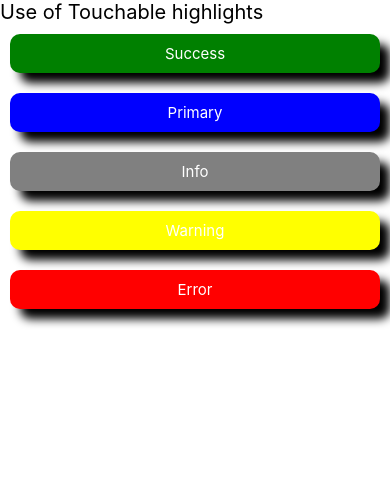
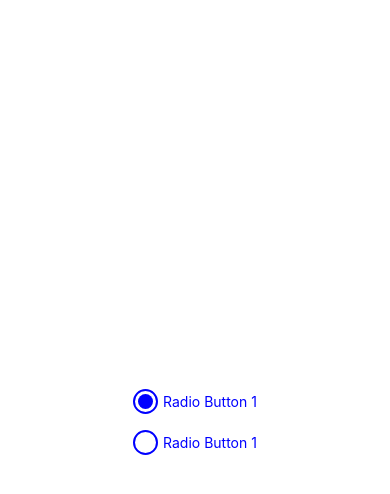
Before and after one commit to opsingh861/first-react-native-app, a React Native app: screen / in a window 390 px wide. Shown: the top 494 px of the page. Built offline with nearby package versions, Linux system fonts and the light colour scheme.

Commit message:
created radio button using TouchableOpacity

```diff
--- a/App.js
+++ b/App.js
@@ -1,29 +1,28 @@
 
-import React from 'react';
-import { View, Text, StyleSheet, TouchableHighlight } from 'react-native';
+import React, { useState } from 'react';
+import { View, Text, StyleSheet, TouchableHighlight, TouchableOpacity } from 'react-native';
 
 
 const App = () => {
-
+  const [radioSelected, setRadioSelected] = useState(1);
   return (
     <View style={styles.main}>
-      <Text style={{ fontSize: 20 }}>Use of Touchable highlights</Text>
-      <TouchableHighlight onPress={() => console.warn("hello")}>
-        <Text style={styles.success}>Success</Text>
-      </TouchableHighlight>
-      <TouchableHighlight>
-        <Text style={[styles.success, styles.primary]}>Primary</Text>
-      </TouchableHighlight>
-      <TouchableHighlight>
-        <Text style={[styles.success, styles.info]}>Info</Text>
-      </TouchableHighlight>
-      <TouchableHighlight>
-        <Text style={[styles.success, styles.warning]}>Warning</Text>
-      </TouchableHighlight>
-      <TouchableHighlight>
-        <Text style={[styles.success, styles.error]}>Error</Text>
-      </TouchableHighlight>
-
+      <TouchableOpacity onPress={() => setRadioSelected(1)}>
+        <View style={styles.container}>
+          <View style={styles.button}>
+            {radioSelected == 1 ? <View style={styles.internal}></View> : null}
+          </View>
+          <Text style={styles.text}>Radio Button 1</Text>
+        </View>
+      </TouchableOpacity>
+      <TouchableOpacity onPress={() => setRadioSelected(2)}>
+        <View style={styles.container}>
+          <View style={styles.button}>
+            {radioSelected == 2 ? <View style={styles.internal}></View> : null}
+          </View>
+          <Text style={styles.text}>Radio Button 1</Text>
+        </View>
+      </TouchableOpacity>
     </View>
   );
 };
@@ -31,29 +30,36 @@ const App = () => {
 const styles = StyleSheet.create({
   main:
   {
-    flex: 1
+    flex: 1,
+    justifyContent: 'center',
+    alignItems: 'center',
   },
-  success: {
-    fontSize: 15,
-    backgroundColor: 'green',
-    color: 'white',
-    padding: 10,
-    borderRadius: 10,
-    textAlign: 'center',
-    margin: 10,
-    shadowColor: 'black',
-    shadowOpacity: 1,
-    elevation: 10,
-    shadowRadius: 10,
-    shadowOffset: { width: 10, height: 10 },
-    // hide the onPress black color effect
-    underlayColor: 'transparent'
-
+  button:
+  {
+    borderColor: 'blue',
+    borderWidth: 2,
+    height: 25,
+    width: 25,
+    borderRadius: 15,
+    marginRight: 5,
   },
-  error: { backgroundColor: 'red' },
-  warning: { backgroundColor: 'yellow' },
-  primary: { backgroundColor: 'blue' },
-  info: { backgroundColor: 'gray' },
+  container:
+  {
+    flexDirection: 'row',
+    justifyContent: "center",
+    alignItems: "center",
+    margin: 8
+  },
+  internal: {
+    backgroundColor: 'blue',
+    height: 15,
+    width: 15,
+    borderRadius: 100,
+    margin: 3
+  },
+  text: {
+    color: 'blue'
+  }
 
 
 })
```
